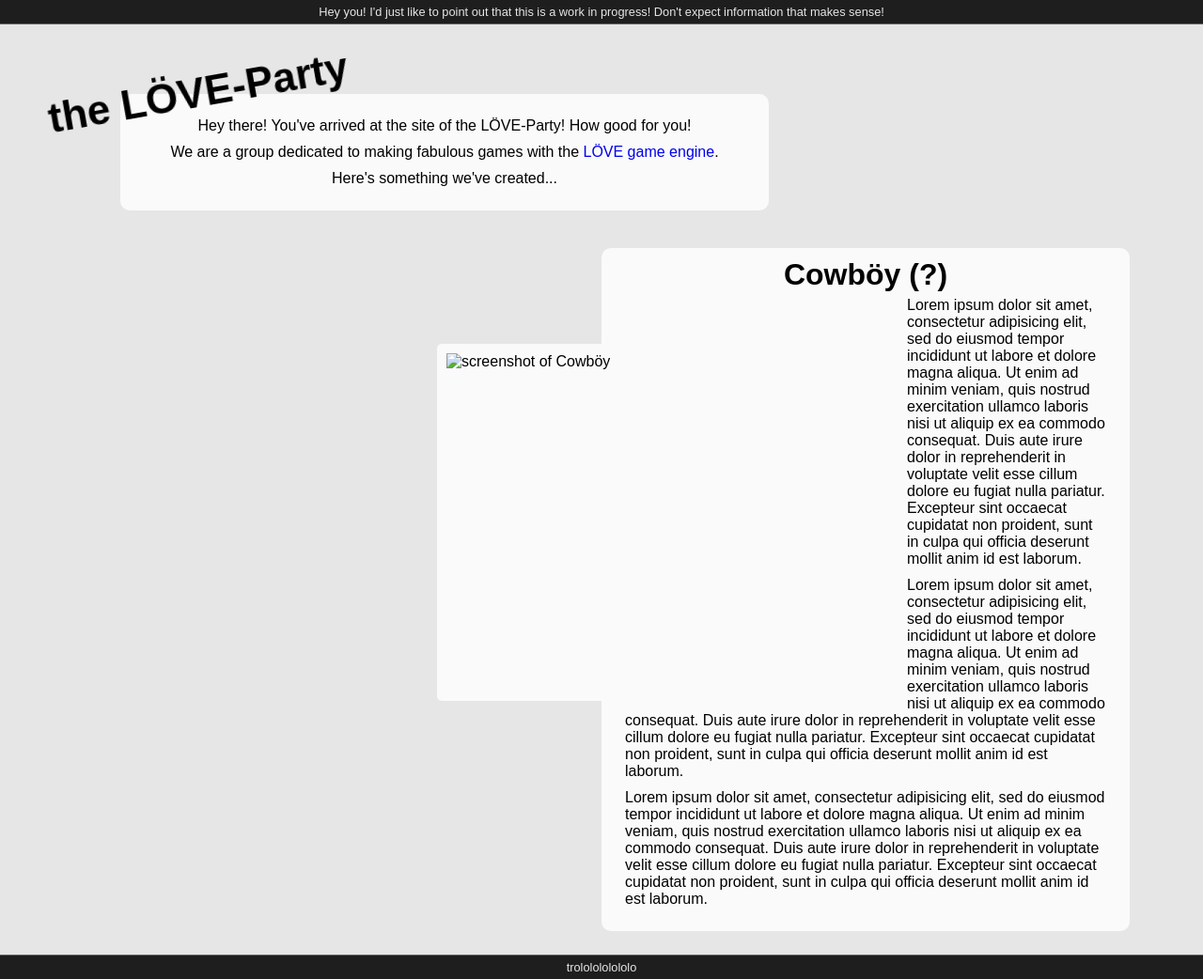
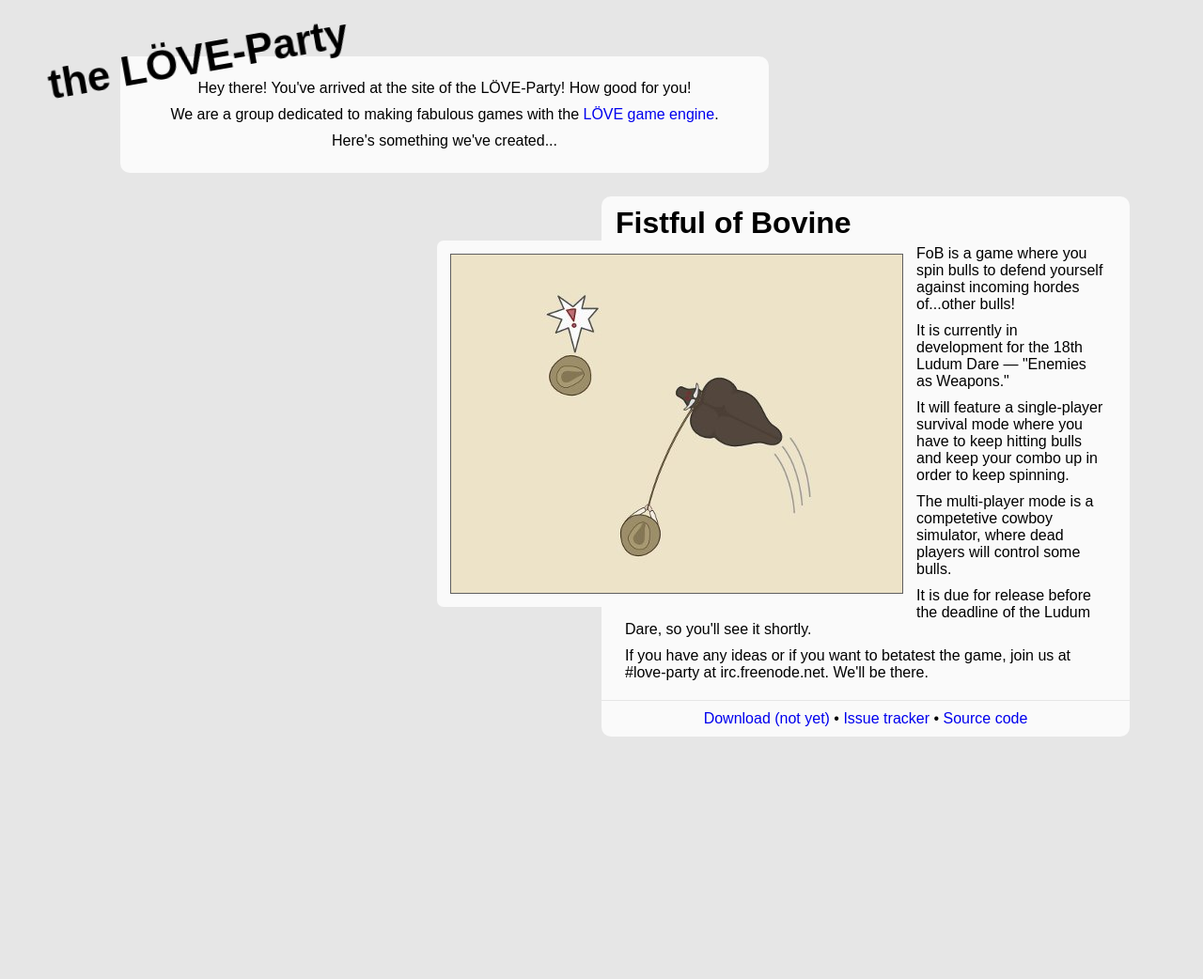
Before and after one commit to LOVE-Party/love-party.github.com, a plain HTML site: page index.html in a window 1280 px wide. Shown: the whole page at 94% size. After the commit the page ends 800 px from the top, so only its background shows below. Drawn offline with Linux system fonts and the light colour scheme.

Commit message:
it is completed, for now

```diff
--- a/index.html
+++ b/index.html
@@ -6,22 +6,22 @@
   <link rel="stylesheet" href="style.css" type="text/css" />
 </head>
 <body>
-<div id="wipdisclaimer">Hey you! I'd just like to point out that this is a work in progress! Don't expect information that makes sense!</div>
 <a href="/"><h1>the LÖVE-Party</h1></a>
 <div id="info" class="box">
-<p>Hey there! You've arrived at the site of the LÖVE-Party! How good for you!</p>
-<p>We are a group dedicated to making <span class="fabulous">fabulous</span> games with the <a href="http://love2d.org/" target="_blank">LÖVE game engine</a>.</p>
-<p>Here's something we've created...</p>
+	<p>Hey there! You've arrived at the site of the LÖVE-Party! How good for you!</p>
+	<p>We are a group dedicated to making <span class="fabulous">fabulous</span> games with the <a href="http://love2d.org/" target="_blank">LÖVE game engine</a>.</p>
+	<p>Here's something we've created...</p>
 </div>
 <div id="ld18" class="box">
-<h1>Cowböy (?)</h1>
-<img src="ld18-screen.jpg" width="480" height="360" alt="screenshot of Cowböy" />
-<p>Lorem ipsum dolor sit amet, consectetur adipisicing elit, sed do eiusmod tempor incididunt ut labore et dolore magna aliqua. Ut enim ad minim veniam, quis nostrud exercitation ullamco laboris nisi ut aliquip ex ea commodo consequat. Duis aute irure dolor in reprehenderit in voluptate velit esse cillum dolore eu fugiat nulla pariatur. Excepteur sint occaecat cupidatat non proident, sunt in culpa qui officia deserunt mollit anim id est laborum.</p>
-<p>Lorem ipsum dolor sit amet, consectetur adipisicing elit, sed do eiusmod tempor incididunt ut labore et dolore magna aliqua. Ut enim ad minim veniam, quis nostrud exercitation ullamco laboris nisi ut aliquip ex ea commodo consequat. Duis aute irure dolor in reprehenderit in voluptate velit esse cillum dolore eu fugiat nulla pariatur. Excepteur sint occaecat cupidatat non proident, sunt in culpa qui officia deserunt mollit anim id est laborum.</p>
-<p>Lorem ipsum dolor sit amet, consectetur adipisicing elit, sed do eiusmod tempor incididunt ut labore et dolore magna aliqua. Ut enim ad minim veniam, quis nostrud exercitation ullamco laboris nisi ut aliquip ex ea commodo consequat. Duis aute irure dolor in reprehenderit in voluptate velit esse cillum dolore eu fugiat nulla pariatur. Excepteur sint occaecat cupidatat non proident, sunt in culpa qui officia deserunt mollit anim id est laborum.</p>
+	<h1>Fistful of Bovine</h1>
+	<div class="screenshot"><img src="ld18-screen.jpg" alt="screenshot of Cowböy" /></div>
+	<p>FoB is a game where you spin bulls to defend yourself against incoming hordes of...other bulls!</p>
+	<p>It is currently in development for the 18th Ludum Dare &mdash; "Enemies as Weapons."</p>
+	<p>It will feature a single-player survival mode where you have to keep hitting bulls and keep your combo up in order to keep spinning.</p>
+	<p>The multi-player mode is a competetive cowboy simulator, where dead players will control some bulls.</p>
+	<p>It is due for release before the deadline of the Ludum Dare, so you'll see it shortly.</p>
+	<p>If you have any ideas or if you want to betatest the game, join us at #love-party at irc.freenode.net. We'll be there.</p>
+	<div class="links"><a href="http://github.com/LOVE-Party/Love-LD18/downloads">Download (not yet)</a> &bull; <a href="http://github.com/LOVE-Party/Love-LD18/issues">Issue tracker</a> &bull; <a href="http://github.com/LOVE-Party/Love-LD18">Source code</a></div>
 </div>
-<footer><div>
-<p>trololololololo</p>
-</div></footer>
 </body>
 </html>
--- a/style.css
+++ b/style.css
@@ -6,19 +6,6 @@
 body {
   background-color: rgb(230, 230, 230);
   font-family: sans-serif;
-}
-
-div#wipdisclaimer {
-	background-color: rgb(30, 30, 30);
-	color: rgb(230, 230, 230);
-	border-bottom: 1px solid rgb(100, 100, 100);
-	padding: 5px 0 5px 0;
-	font-size: 0.8em;
-	text-align: center;
-	position: absolute;
-	top: 0;
-	left: 0;
-	width: 100%;
 }
 
 @-webkit-keyframes pulse {
@@ -37,7 +24,7 @@ a {
 a > h1 {
   color: #000000;
   position: absolute;
-  top: 76px;
+  top: 40px;
   left: 5%;
   font-size: 2.5em;
   -moz-transform: rotate(-10deg);
@@ -72,7 +59,7 @@ div.box > p:last-child {
 
 div#info {
   width: 50%;
-  margin: 100px 0 0 10%;
+  margin: 60px 0 0 10%;
   text-align: center;
 }
 
@@ -86,32 +73,48 @@ span.fabulous:hover {
 }
 
 div#ld18 {
-	margin: 40px 0 0 50%;
+	margin: 25px 0 0 50%;
 	width: 40%;
 	padding-top: 10px;
 }
 
 div#ld18 > h1 {
-	text-align: center;
 	padding-bottom: 5px;
+	margin-left: -10px;
 }
 
-div#ld18 > img {
-	margin: 50px 0 0 -200px;
+div#ld18 > div.screenshot {
+	margin: -5px 0 0 -200px;
 	float: left;
 	background-color: rgb(250, 250, 250);
-	padding: 10px;
-	border-radius: 5px;
-	display: inline;
+	padding: 14px;
+	-moz-border-radius: 7px;
+	border-radius: 7px;
+	width: 482px;
+	height: 362px;
+}
+
+div.screenshot > img {
+	border: 1px solid #5F5F5F;
+	width: 480px;
+	height: 360px;
+}
+
+#push {
+	height: 30px;
 }
 
 footer > div {
-	background-color: rgb(30, 30, 30);
-	color: rgb(230, 230, 230);
-	border-top: 1px solid rgb(100, 100, 100);
-	margin-top: 25px;
-	padding: 5px 0 5px 0;
-	font-size: 0.8em;
+	padding: 6px !important;
 	text-align: center;
-	width: 100%;
+	width: 30%;
+	margin: 25px auto 0;
 }
+
+div.links {
+	border-top: 1px solid rgb(230, 230, 230);
+	padding-top: 10px;
+	margin: 20px -25px -15px -25px;
+	text-align: center;
+	clear: both;
+}
```
Also changed, not shown: ld18-screen.jpg (added).
